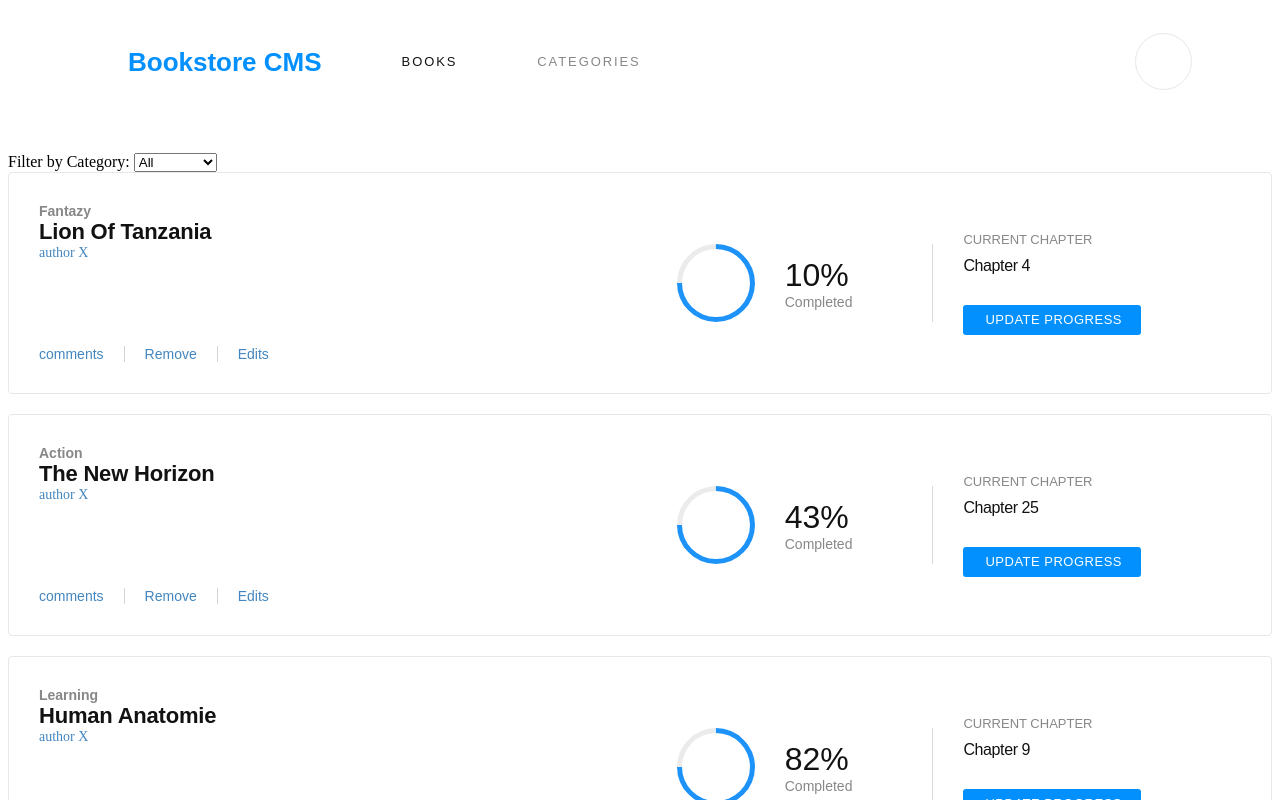
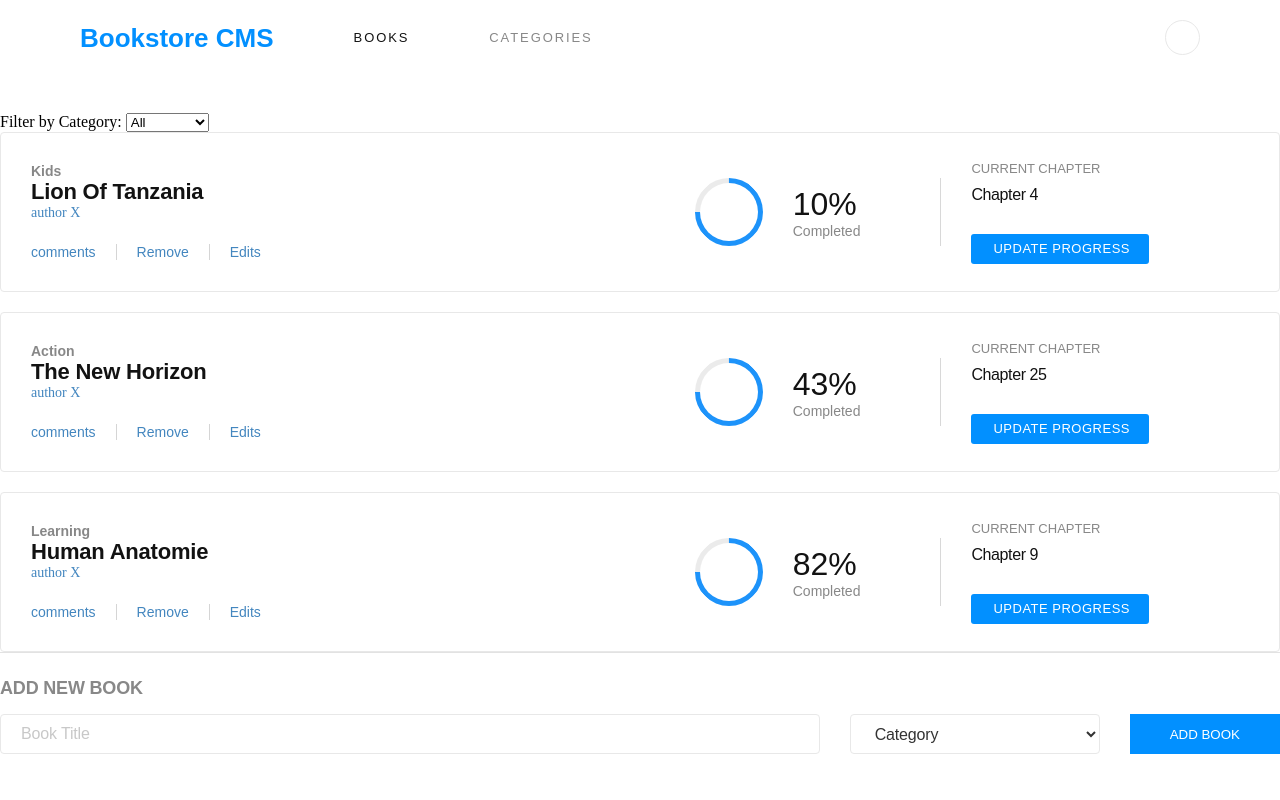
Before and after one commit to dasileker/Book-CMS, a React (Create React App) app: page / in a window 1280 px wide. Shown: the top 800 px of the page. Built offline with nearby package versions, Linux system fonts and the light colour scheme.

Commit message:
add  css to index file

```diff
--- a/src/index.css
+++ b/src/index.css
@@ -1,3 +1,5 @@
-.blue {
-  color: blue;
+* {
+  padding: 0;
+  margin: 0;
+  box-sizing: border-box;
 }
--- a/src/index.js
+++ b/src/index.js
@@ -5,12 +5,13 @@ import App from './components/App';
 import reportWebVitals from './reportWebVitals';
 import store from './reducers/index';
 import { createBook } from './actions/index';
+import './index.css';
 
 const intialState = [
   {
     bookID: Math.floor(Math.random() * 1000),
     title: 'Lion Of Tanzania',
-    category: 'Fantazy',
+    category: 'Kids',
   },
   {
     bookID: Math.floor(Math.random() * 1000),
```
